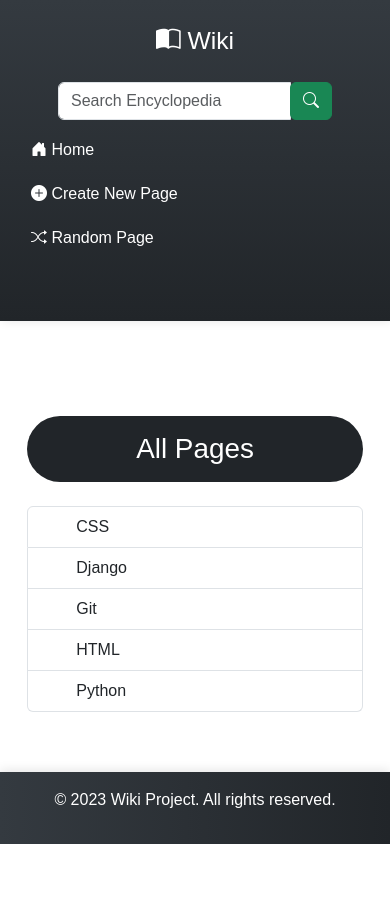
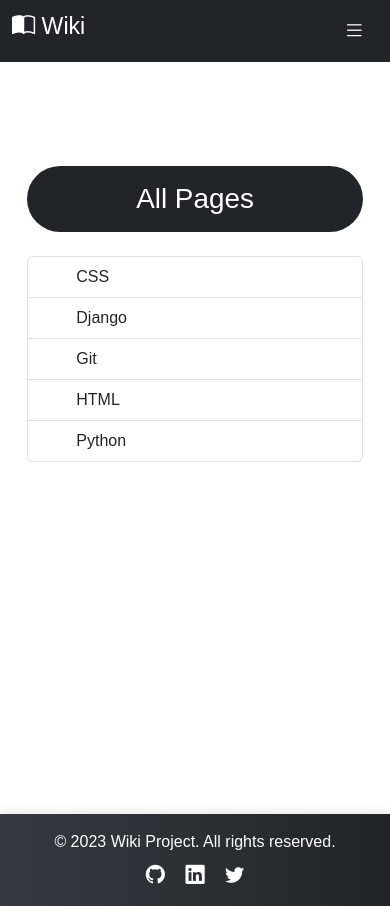
Before and after one commit to sandovaldavid/project-01-wiki, a Django app: page / in a window 390 px wide. Before the commit the page ends 844 px from the top, so only its background shows below. Run offline with Django 3.2, Linux system fonts and the light colour scheme.

Commit message:
💄 Enhance layout.html with responsive design and improved sidebar navigation

```diff
--- a/encyclopedia/templates/encyclopedia/layout.html
+++ b/encyclopedia/templates/encyclopedia/layout.html
@@ -13,38 +13,81 @@
         <link href="https://cdn.jsdelivr.net/npm/bootstrap@5.3.3/dist/css/bootstrap.min.css" rel="stylesheet" integrity="sha384-QWTKZyjpPEjISv5WaRU9OFeRpok6YctnYmDr5pNlyT2bRjXh0JMhjY6hW+ALEwIH" crossorigin="anonymous" />
         <link rel="icon" href="{% static 'favicon.ico' %}" type="image/x-icon" />
         <link rel="stylesheet" href="{% static 'css/styles.css' %}" />
-        <link rel="stylesheet" href="{% static 'css/encyclopedia/entry/styles.css' %}" />
-        <link rel="stylesheet" href="{% static 'css/encyclopedia/edit/style.css' %}" />
-        <link rel="stylesheet" href="{% static 'css/encyclopedia/new/styles.css' %}" />
-        <link rel="stylesheet" href="{% static 'css/encyclopedia/search/styles.css' %}" />
     </head>
     <body>
+        <!-- Header for mobile devices -->
+        <header class="d-md-none bg-dark text-white py-2 sticky-top">
+            <div class="container-fluid">
+                <div class="d-flex justify-content-between align-items-center">
+                    <a href="/" class="text-white text-decoration-none"><h3><i class="bi bi-book-half"></i> Wiki</h3></a>
+                    <button class="btn btn-dark" type="button" data-bs-toggle="offcanvas" data-bs-target="#sidebar-nav"><i class="bi bi-list fs-4"></i></button>
+                </div>
+            </div>
+        </header>
+
         <div class="d-flex flex-column min-vh-100">
             <div class="container-fluid flex-grow-1 d-flex">
                 <div class="row flex-grow-1 w-100">
-                    <nav class="sidebar col-12 col-md-3 col-lg-2 p-3 d-flex flex-column">
-                        <a href="/" class="text-center"><h2><i class="bi bi-book-half"></i> Wiki</h2></a>
-                        <form action="{% url 'index' %}" method="GET" class="mx-auto p-2">
+                    <!-- Sidebar for desktop -->
+                    <nav class="sidebar col-md-3 col-lg-2 d-none d-md-flex p-3 flex-column">
+                        <a href="/" class="text-center mb-4"><h2><i class="bi bi-book-half"></i> Wiki</h2></a>
+                        <form action="{% url 'index' %}" method="GET" class="mx-auto p-2 mb-3">
                             <div class="input-group">
                                 <input class="form-control fs-6" type="text" placeholder="Search Encyclopedia" aria-label="Search" name="q" />
-                                <div class="input-group-append">
+                                <button class="btn btn-success" type="submit"><i class="bi bi-search"></i></button>
+                            </div>
+                        </form>
+                        <div class="nav-links">
+                            <a href="{% url 'index' %}" class="nav-link w-100 mb-2"><i class="bi bi-house-door-fill me-2"></i> Home</a>
+                            <a href="{% url 'new_page' %}" class="nav-link w-100 mb-2"><i class="bi bi-plus-circle-fill me-2"></i> Create New Page</a>
+                            <a href="{% url 'random_page' %}" class="nav-link w-100 mb-2"><i class="bi bi-shuffle me-2"></i> Random Page</a>
+                        </div>
+                    </nav>
+
+                    <!-- Offcanvas sidebar for mobile -->
+                    <div class="offcanvas offcanvas-start bg-dark text-white" tabindex="-1" id="sidebar-nav">
+                        <div class="offcanvas-header">
+                            <h5 class="offcanvas-title"><i class="bi bi-book-half"></i> Wiki Menu</h5>
+                            <button type="button" class="btn-close btn-close-white" data-bs-dismiss="offcanvas" aria-label="Close"></button>
+                        </div>
+                        <div class="offcanvas-body">
+                            <form action="{% url 'index' %}" method="GET" class="mb-4">
+                                <div class="input-group">
+                                    <input class="form-control fs-6" type="text" placeholder="Search Encyclopedia" aria-label="Search" name="q" />
                                     <button class="btn btn-success" type="submit"><i class="bi bi-search"></i></button>
                                 </div>
+                            </form>
+                            <div class="nav-links">
+                                <a href="{% url 'index' %}" class="nav-link mb-3"><i class="bi bi-house-door-fill me-2"></i> Home</a>
+                                <a href="{% url 'new_page' %}" class="nav-link mb-3"><i class="bi bi-plus-circle-fill me-2"></i> Create New Page</a>
+                                <a href="{% url 'random_page' %}" class="nav-link mb-3"><i class="bi bi-shuffle me-2"></i> Random Page</a>
                             </div>
-                        </form>
-                        <a href="{% url 'index' %}" class="w-100" type="button"><i class="bi bi-house-door-fill"></i> Home</a>
-                        <a href="{% url 'new_page' %}" class="w-100" type="button"><i class="bi bi-plus-circle-fill"></i> Create New Page</a>
-                        <a href="{% url 'random_page' %}" class="w-100" type="button"><i class="bi bi-shuffle"></i> Random Page</a>
-                    </nav>
-                    <main class="main col-12 col-md-9 col-lg-10">
+                        </div>
+                    </div>
+
+                    <!-- Main content -->
+                    <main class="main col-12 col-md-9 col-lg-10 py-4">
                         {% block body %}
 
                         {% endblock %}
                     </main>
                 </div>
             </div>
-            <footer class="footer mt-auto py-3 bg-dark text-white text-center">
-                <p>&copy; 2023 Wiki Project. All rights reserved.</p>
+
+            <!-- Footer -->
+            <footer class="footer mt-auto py-3 bg-dark text-white">
+                <div class="container">
+                    <div class="row">
+                        <div class="col-md-6 text-center text-md-start mb-2 mb-md-0">
+                            <p class="mb-0">&copy; 2023 Wiki Project. All rights reserved.</p>
+                        </div>
+                        <div class="col-md-6 text-center text-md-end">
+                            <a href="#" class="text-white me-3"><i class="bi bi-github"></i></a>
+                            <a href="#" class="text-white me-3"><i class="bi bi-linkedin"></i></a>
+                            <a href="#" class="text-white"><i class="bi bi-twitter"></i></a>
+                        </div>
+                    </div>
+                </div>
             </footer>
         </div>
         <script src="https://cdn.jsdelivr.net/npm/bootstrap@5.3.3/dist/js/bootstrap.bundle.min.js" integrity="sha384-YvpcrYf0tY3lHB60NNkmXc5s9fDVZLESaAA55NDzOxhy9GkcIdslK1eN7N6jIeHz" crossorigin="anonymous"></script>
```
